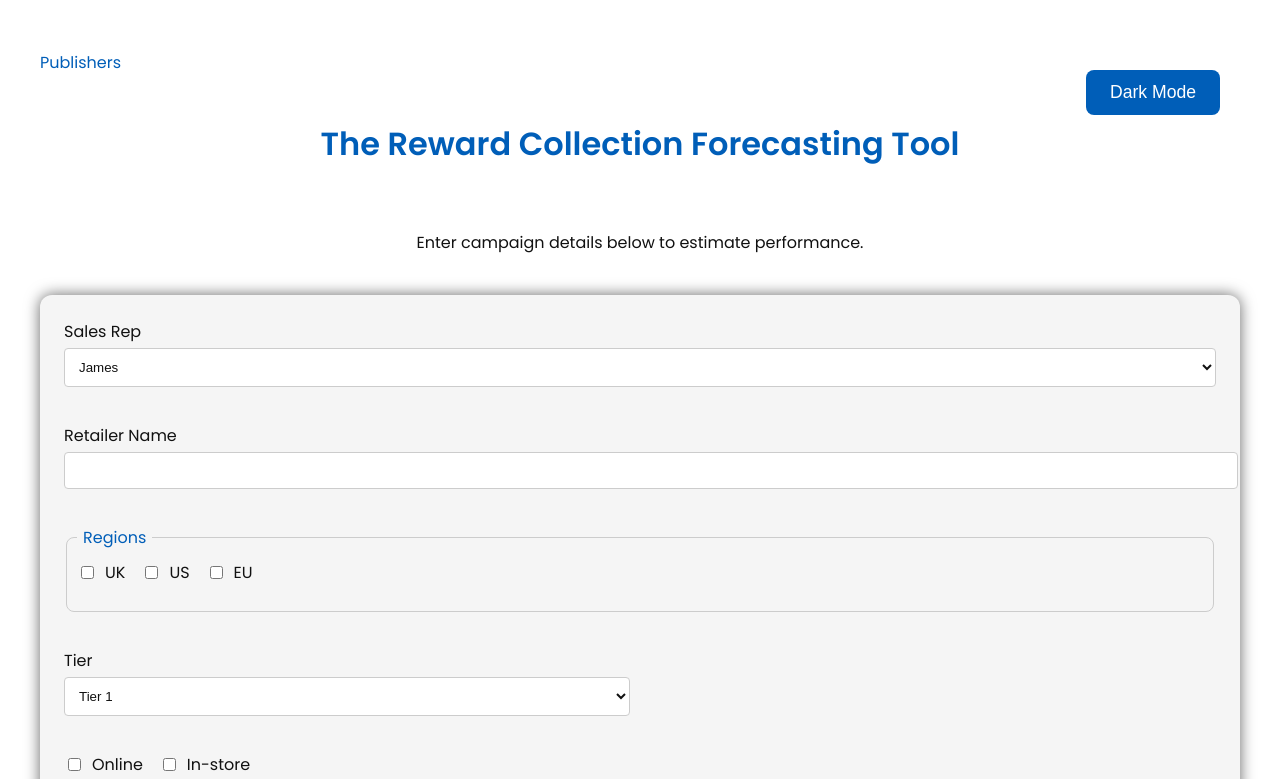
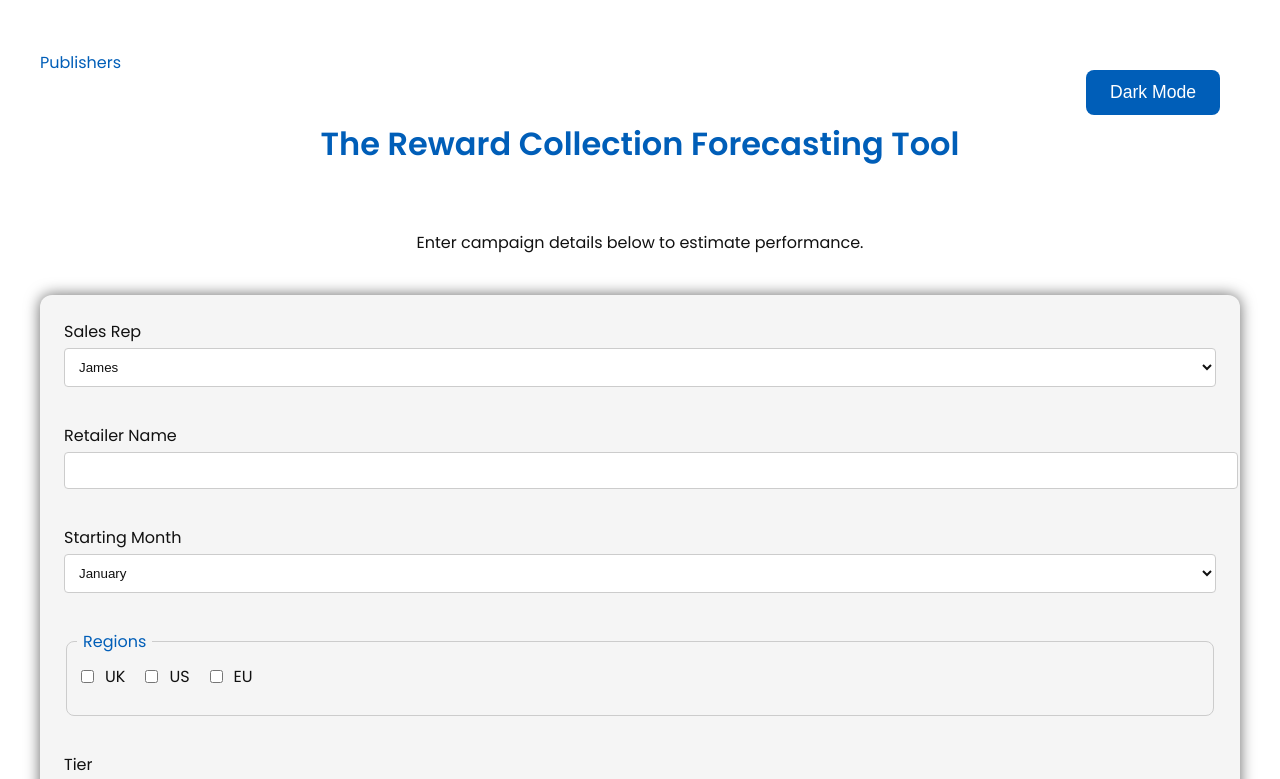
Before and after one commit to TomSumner28/trc-salesgpt-frontend, a Next.js app: page / in a window 1280 px wide. Shown: the top 779 px of the page. Built offline with nearby package versions, Linux system fonts and the light colour scheme.

Commit message:
Add starting month dropdown and monthly adjustments

```diff
--- a/pages/index.js
+++ b/pages/index.js
@@ -7,6 +7,34 @@ import jsPDF from 'jspdf';
 
 const REGIONS = ['UK', 'US', 'EU'];
 const SALES_REPS = ['james', 'lucy', 'rebecca', 'ryan', 'preena', 'shamas', 'shaun'];
+const MONTHS = [
+  'January',
+  'February',
+  'March',
+  'April',
+  'May',
+  'June',
+  'July',
+  'August',
+  'September',
+  'October',
+  'November',
+  'December',
+];
+const MONTH_CHANGES = {
+  January: -0.2,
+  February: 0.05,
+  March: 0.05,
+  April: 0.07,
+  May: -0.02,
+  June: 0.03,
+  July: 0.06,
+  August: 0.08,
+  September: 0.04,
+  October: 0.05,
+  November: 0.1,
+  December: 0.1,
+};
 
 // Conversion rates by tier. Reduced by 50% from the previous values so
 // forecasts are more conservative.
@@ -64,6 +92,7 @@ export default function Forecast() {
   const [cashbackNew, setCashbackNew] = useState('');
   const [results, setResults] = useState(null);
   const [view, setView] = useState('global');
+  const [startMonth, setStartMonth] = useState(MONTHS[0]);
   const [theme, setTheme] = useState('light');
   const resultsRef = useRef(null);
 
@@ -313,9 +342,20 @@ export default function Forecast() {
       };
     });
 
-    const factors = [1];
-    for (let i = 1; i < MONTH_DELTAS.length; i++) {
-      factors[i] = factors[i - 1] * (1 + MONTH_DELTAS[i]);
+    const startIndex = MONTHS.indexOf(startMonth);
+    const monthLabels = [];
+    const deltas = [];
+    for (let i = 0; i < 6; i++) {
+      const idx = (startIndex + i) % MONTHS.length;
+      const m = MONTHS[idx];
+      monthLabels.push(m);
+      deltas.push(MONTH_CHANGES[m] || 0);
+    }
+
+    const factors = [];
+    factors[0] = 1 + deltas[0];
+    for (let i = 1; i < 6; i++) {
+      factors[i] = factors[i - 1] * (1 + deltas[i]);
     }
     const sumFactors = factors.reduce((a, b) => a + b, 0);
     const monthly = factors.map((f) => {
@@ -373,6 +413,7 @@ export default function Forecast() {
       },
       perRegion,
       monthly,
+      monthLabels,
       offerBreakdown,
       channelBreakdown,
       currency,
@@ -440,6 +481,16 @@ export default function Forecast() {
                 onChange={(e) => setRetailer(e.target.value)}
                 required
               />
+            </label>
+            <label className="full-width">
+              Starting Month
+              <select value={startMonth} onChange={(e) => setStartMonth(e.target.value)}>
+                {MONTHS.map((m) => (
+                  <option key={m} value={m}>
+                    {m}
+                  </option>
+                ))}
+              </select>
             </label>
             <fieldset className="region-group full-width">
               <legend>Regions</legend>
@@ -586,8 +637,8 @@ export default function Forecast() {
               <thead>
                 <tr>
                   <th></th>
-                  {results.monthly.map((_, i) => (
-                    <th key={i}>{`Month ${i + 1}`}</th>
+                  {results.monthLabels.map((m, i) => (
+                    <th key={i}>{m}</th>
                   ))}
                   <th>Total</th>
                 </tr>
```
Also changed, not shown: 1 other file (tests, documents, lock files or other folders).
